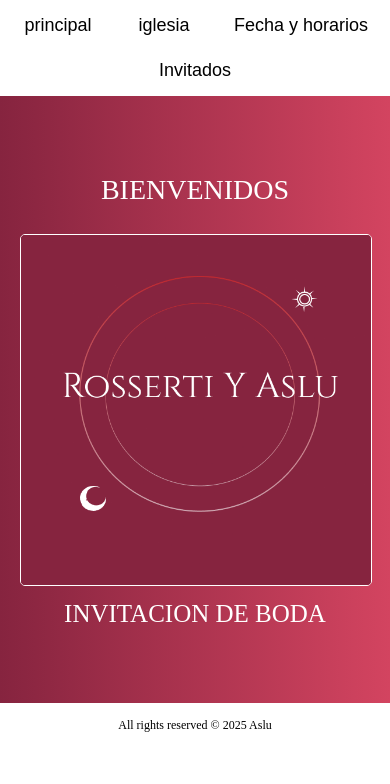
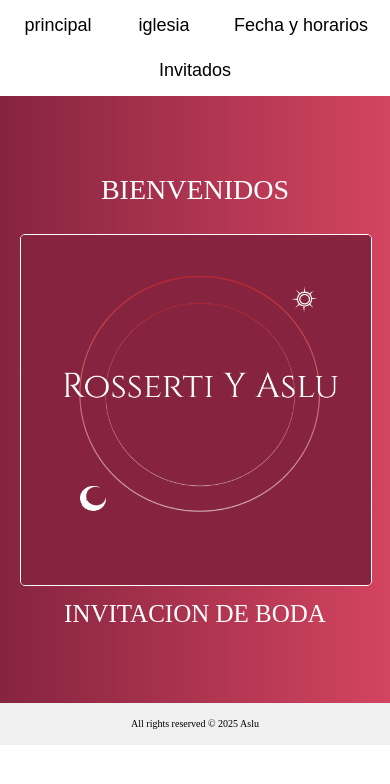
Before and after one commit to AsluEntertainment/Roslu.github.io, a plain HTML site: page index.html in a window 390 px wide. Drawn offline with Linux system fonts and the light colour scheme.

Commit message:
Update styles.css

```diff
--- a/styles.css
+++ b/styles.css
@@ -154,32 +154,23 @@ main {
 
 
 footer {
-  background: #FFF;
-  padding: 3px 0;
+  padding: 10px 20px;
+  text-align: center;
+  background-color: #f0f0f0; /* opcional */
+  font-size: 14px;
+  line-height: 1.2;
 }
 
 .footer-content {
-  text-align: center;
-  color: #000;
-  font-size: 12px;
+  max-width: 100%;
+  margin: 0 auto;
 }
 
-.social-media {
-  margin-top: 10px;
-}
-
-.social-media a {
-  margin: 0 10px;
-  transition: transform 0.3s ease;
-}
-
-.social-media a:hover {
-  transform: scale(1.1);
-}
-
-.social-media img {
-  width: 24px;
-  height: 24px;
+@media (max-width: 600px) {
+  footer {
+    padding: 5px 10px;
+    font-size: 12px;
+  }
 }
 
 
```
